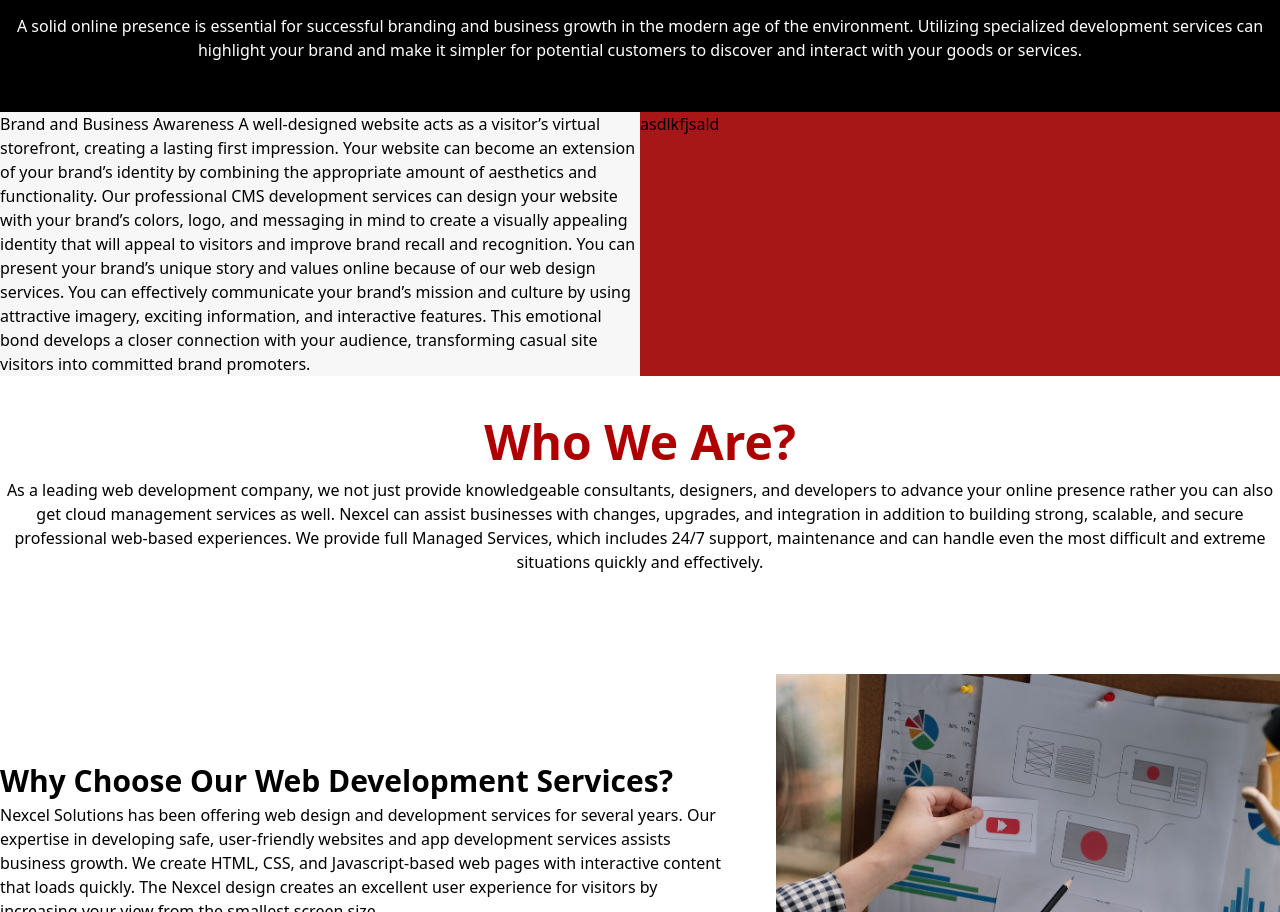
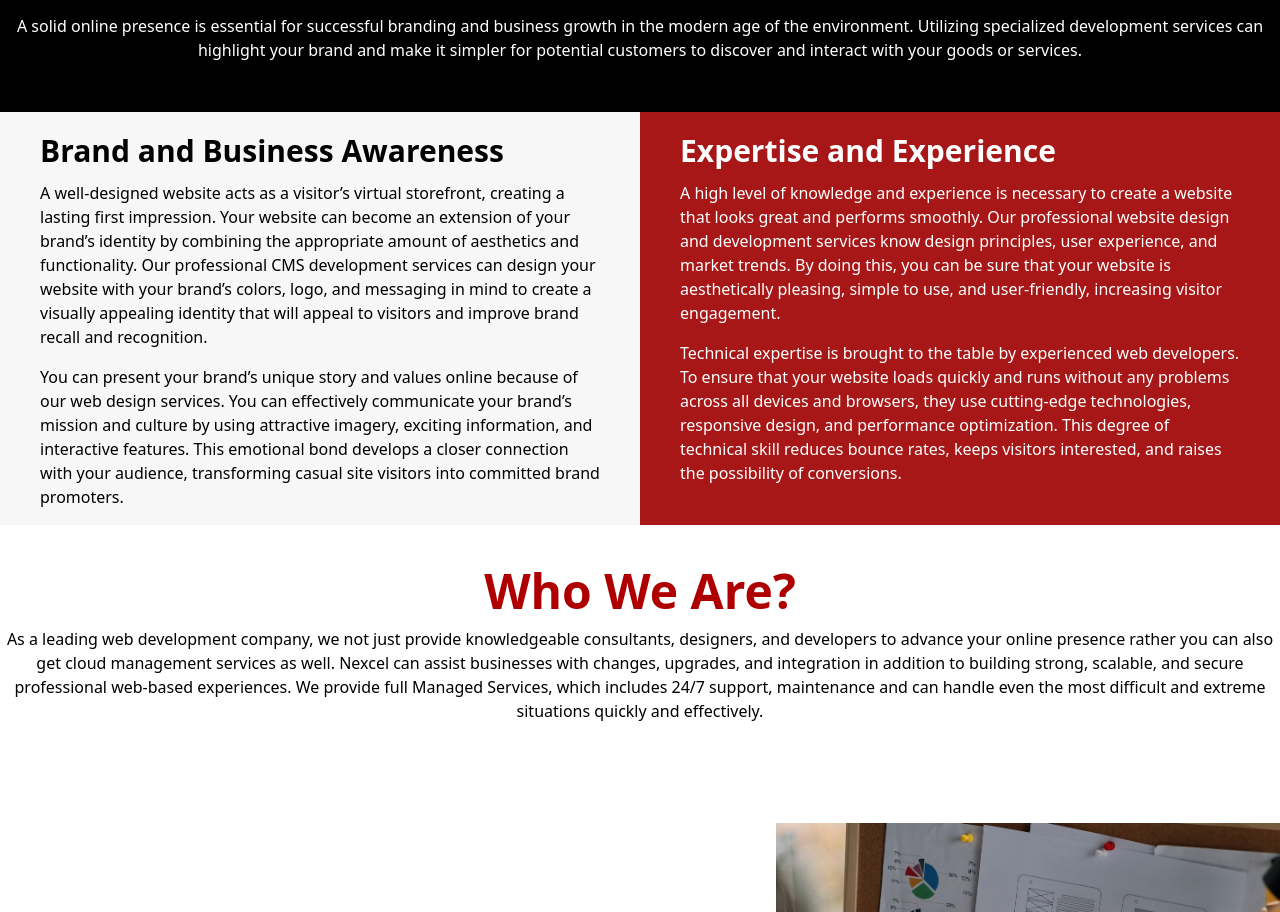
Before and after one commit to Muazzia/Responicaa, a React (Vite) app: page /digitalSolutions/webDevelopment in a window 1280 px wide. Shown: the part 2629-3541 px from the top of the page. Built offline with nearby package versions, Linux system fonts and the light colour scheme.

Commit message:
created web development page

```diff
--- a/src/pages/digitalSolutions/webDevelopment/index.tsx
+++ b/src/pages/digitalSolutions/webDevelopment/index.tsx
@@ -5,6 +5,8 @@ import ImageWithServiceDetails from "../../../components/ImageWithServiceDetails
 import TestimonialsSection from "../../../components/TestimonialsSection";
 import { RecognizedByBest } from "../../landingPage/components/RecognizedByBest";
 import WebDevService from "./components/webDevService";
+import { useNavigate } from "react-router-dom";
+import { ROUTES } from "../../../constants";
 
 const WebDevelopment = () => {
   const whyChooseOurServiceData = [
@@ -46,6 +48,8 @@ const WebDevelopment = () => {
     window.scrollTo({ top, behavior: "smooth" });
   };
 
+  const nav = useNavigate();
+
   return (
     <div className="">
       <HeroSectionWithCTA
@@ -74,7 +78,10 @@ const WebDevelopment = () => {
 
           <RenderWebDevService />
 
-          <div className="w-full text-center mt-[30px]  bg-primary rounded-md  py-2 text-white">
+          <div
+            onClick={() => nav(ROUTES.CONTACT)}
+            className="w-full text-center mt-[30px]  bg-primary hover:bg-primary/80 hover:cursor-pointer rounded-md  py-2 text-white"
+          >
             <p>Talk To an expert</p>
           </div>
         </div>
@@ -177,7 +184,7 @@ const WebDevelopment = () => {
         </div>
       </div>
 
-      <div className=" flex flex-col lg:flex-row w-full " id="contact">
+      {/* <div className=" flex flex-col lg:flex-row w-full " id="contact">
         <div className="px-4 lg:px-0 py-4 lg:py-0 lg:flex-1/2 flex w-full bg-[#F7F7F7] justify-end">
           <p className=" text-[16px]">
             Brand and Business Awareness A well-designed website acts as a
@@ -197,6 +204,61 @@ const WebDevelopment = () => {
         </div>
         <div className="px-4 lg:px-0 py-4 lg:py-0 lg:flex-1/2 bg-[#A71717]">
           asdlkfjsald
+        </div>
+      </div>
+       */}
+      <div className="w-full flex flex-col lg:flex-row" id="contact">
+        {/* Left section with gray background */}
+        <div className="w-full lg:w-1/2 bg-[#F7F7F7] py-4 px-4 md:px-10">
+          <div className="lg:max-w-7xl mx-auto ">
+            <p className="text-[30px] font-semibold mb-2">
+              Brand and Business Awareness
+            </p>
+            <p className="text-[16px]">
+              A well-designed website acts as a visitor’s virtual storefront,
+              creating a lasting first impression. Your website can become an
+              extension of your brand’s identity by combining the appropriate
+              amount of aesthetics and functionality. Our professional CMS
+              development services can design your website with your brand’s
+              colors, logo, and messaging in mind to create a visually appealing
+              identity that will appeal to visitors and improve brand recall and
+              recognition.
+            </p>
+            <p className="mt-4">
+              You can present your brand’s unique story and values online
+              because of our web design services. You can effectively
+              communicate your brand’s mission and culture by using attractive
+              imagery, exciting information, and interactive features. This
+              emotional bond develops a closer connection with your audience,
+              transforming casual site visitors into committed brand promoters.
+            </p>
+          </div>
+        </div>
+
+        {/* Right section with red background */}
+        <div className="w-full lg:w-1/2 bg-[#A71717] py-4 px-4 md:px-10">
+          <div className="lg:max-w-7xl mx-auto text-white">
+            <p className="text-[30px] font-semibold mb-2">
+              Expertise and Experience
+            </p>
+            <p className="text-[16px]">
+              A high level of knowledge and experience is necessary to create a
+              website that looks great and performs smoothly. Our professional
+              website design and development services know design principles,
+              user experience, and market trends. By doing this, you can be sure
+              that your website is aesthetically pleasing, simple to use, and
+              user-friendly, increasing visitor engagement.
+            </p>
+            <p className="mt-4">
+              Technical expertise is brought to the table by experienced web
+              developers. To ensure that your website loads quickly and runs
+              without any problems across all devices and browsers, they use
+              cutting-edge technologies, responsive design, and performance
+              optimization. This degree of technical skill reduces bounce rates,
+              keeps visitors interested, and raises the possibility of
+              conversions.
+            </p>
+          </div>
         </div>
       </div>
 
```
